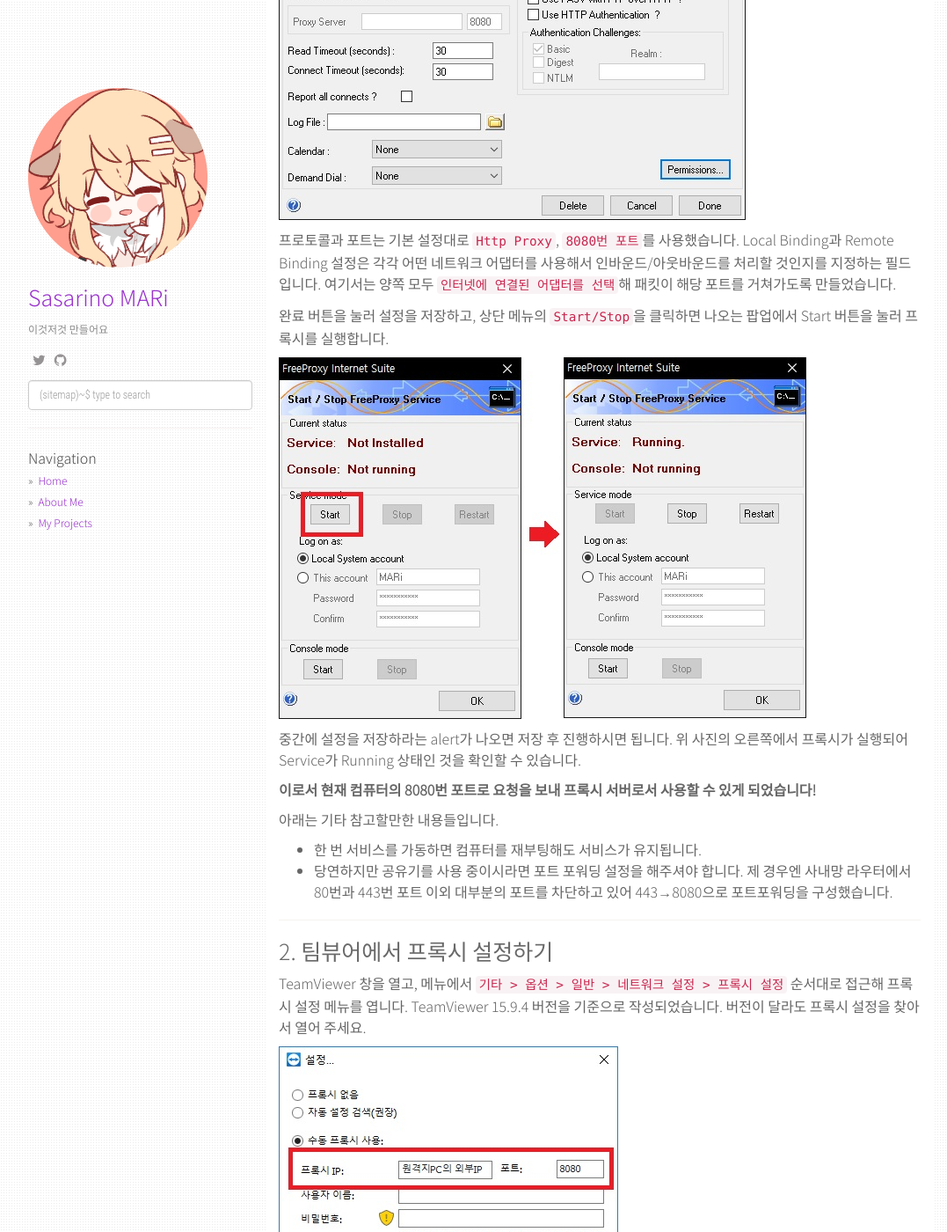
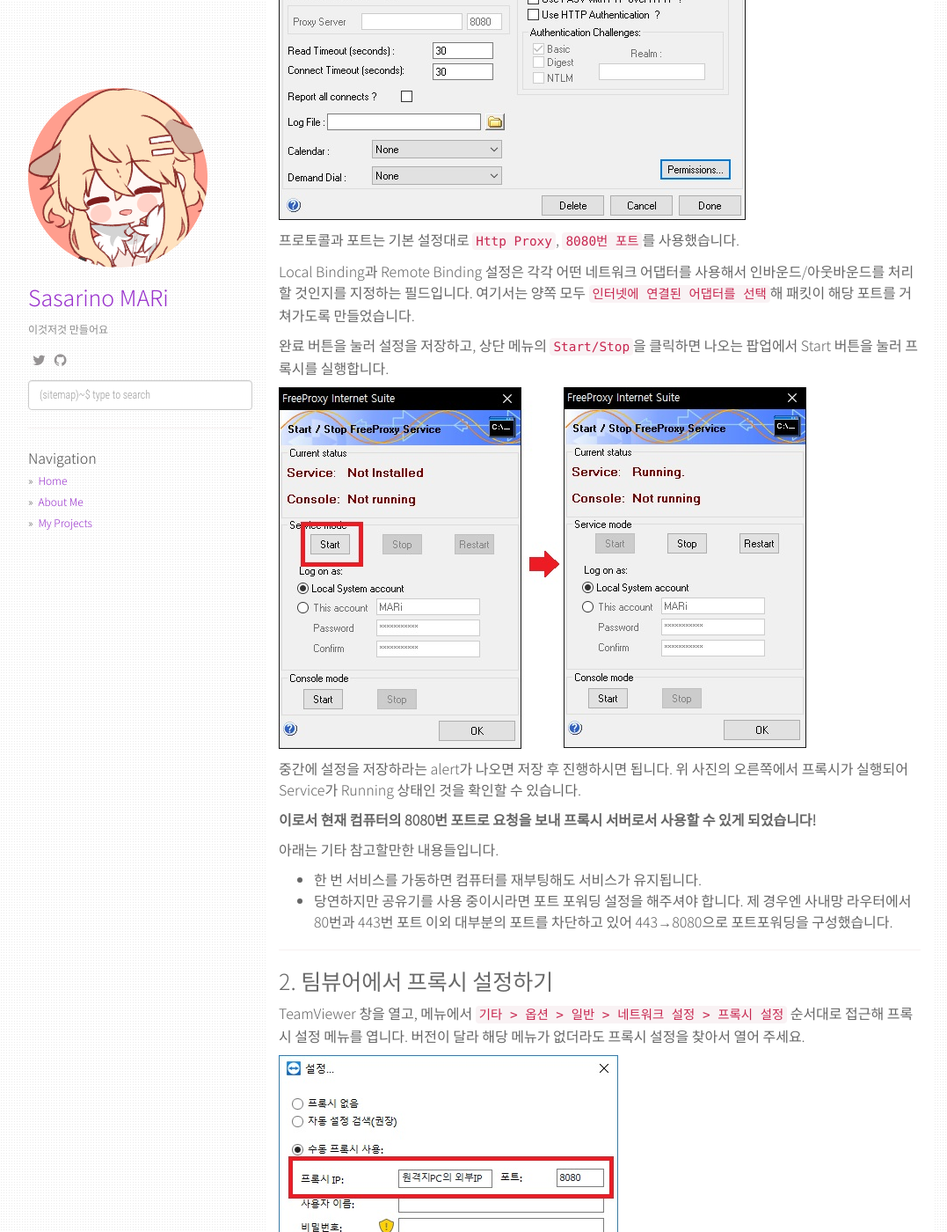
Before and after one commit to SasarinoMARi/SasarinoMARi.github.io, a Jekyll site: the page built from _posts/2020-09-13-FreeProxy.md, in a window 1280 px wide and 1400 px high, scrolled down 1042 px. Shown: the whole window at 88% size, without its empty margins (53-1130 px from the left). Built offline with Jekyll 4.4.1, drawn with Linux system fonts in a browser that asks for light colours; nearby versions of some CDN libraries; comment, search, counter and statistics services are not loaded; some of the changed text lies outside the part shown.

Commit message:
첨삭22

```diff
--- a/_posts/2020-09-13-FreeProxy.md
+++ b/_posts/2020-09-13-FreeProxy.md
@@ -29,6 +29,7 @@ FreeProxy는 프리웨어입니다. 제작사인 [Handcrafted Software 다운로
 ![Proxy 설정 화면](https://raw.githubusercontent.com/sasarinomari/sasarinomari.github.io/master/static/img/_posts/20200913002.jpg)
 
 프로토콜과 포트는 기본 설정대로 `Http Proxy`, `8080번 포트`를 사용했습니다.
+
 Local Binding과 Remote Binding 설정은 각각 어떤 네트워크 어댑터를 사용해서 인바운드/아웃바운드를 처리할 것인지를 지정하는 필드입니다.
 여기서는 양쪽 모두 `인터넷에 연결된 어댑터를 선택`해 패킷이 해당 포트를 거쳐가도록 만들었습니다.
 
@@ -51,12 +52,12 @@ Local Binding과 Remote Binding 설정은 각각 어떤 네트워크 어댑터
 # 2. 팀뷰어에서 프록시 설정하기
 
 TeamViewer 창을 열고, 메뉴에서 `기타 > 옵션 > 일반 > 네트워크 설정 > 프록시 설정` 순서대로 접근해 프록시 설정 메뉴를 엽니다.
-TeamViewer 15.9.4 버전을 기준으로 작성되었습니다. 버전이 달라도 프록시 설정을 찾아서 열어 주세요.
+버전이 달라 해당 메뉴가 없더라도 프록시 설정을 찾아서 열어 주세요.
 
 ![프록시 설정화면](https://raw.githubusercontent.com/sasarinomari/sasarinomari.github.io/master/static/img/_posts/20200913004.jpg)
 
 위와 같은 프록시 설정 화면에서 `원격지 PC의 IP 주소`와 `FreeProxy에서 설정한 포트 번호`를 입력해주세요.
-포트포워딩 설정을 한 경우 공유기의 외부 IP와 포트포워딩 설정한 포트 번호를 쓰면 됩니다..
+포트포워딩 설정을 한 경우 공유기의 외부 IP와 포트포워딩 설정한 포트 번호를 입력하면 됩니다.
 
 OK 버튼을 누른 후 서버에 연결되기까지 잠시 기다리면 설정 완료입니다.
 
```
